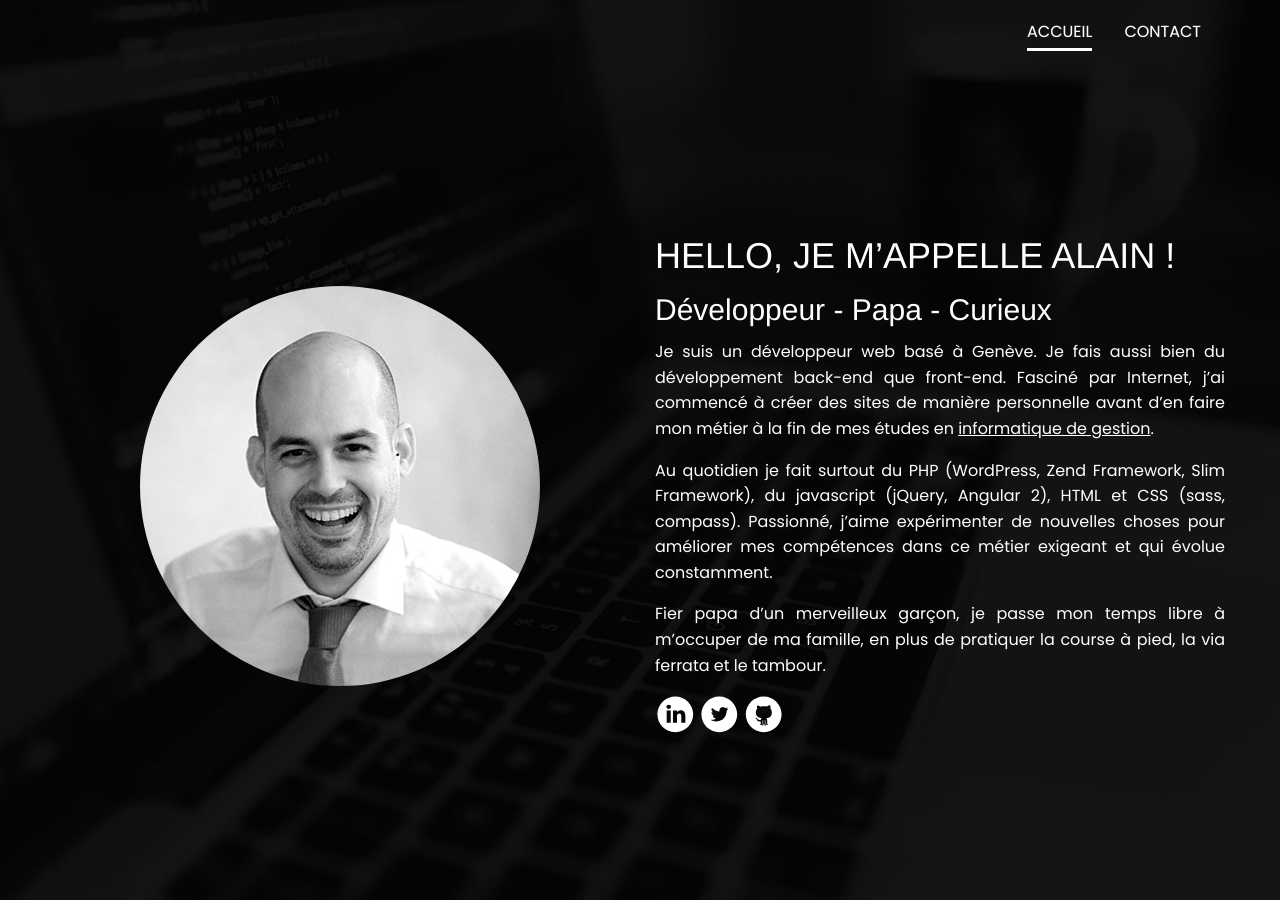
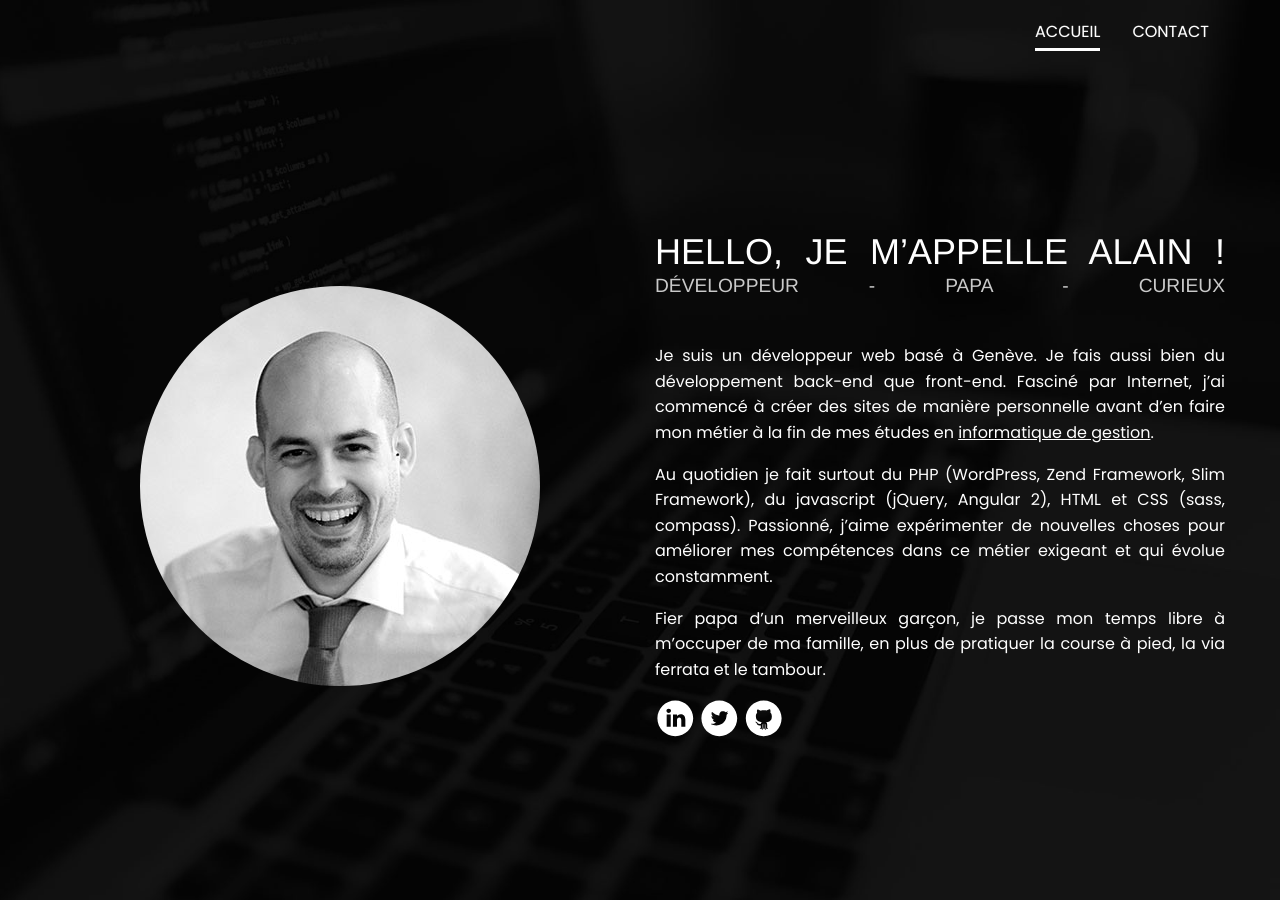
Before and after one commit to gallib/gallib.github.io, a Jekyll site: the page built from index.md, in a window 1280 px wide. Built offline with Jekyll 4.4.1, drawn with Linux system fonts in a browser that asks for light colours.

Commit message:
update style

```diff
--- a/_scss/_content.scss
+++ /dev/null
@@ -1,3 +0,0 @@
-.content-wrapper {
-    min-height:100%;
-}
--- a/_scss/_settings.scss
+++ b/_scss/_settings.scss
@@ -558,7 +558,7 @@ $tooltip-radius: $global-radius;
 // 36. Top Bar
 // -----------
 
-$topbar-padding: 0.5rem;
+$topbar-padding: 0.5rem 0;
 $topbar-background: transparent;
 $topbar-submenu-background: $topbar-background;
 $topbar-title-spacing: 1rem;
--- a/_scss/app.scss
+++ b/_scss/app.scss
@@ -50,7 +50,6 @@
 @include motion-ui-animations;
 
 // Theme files
-@import 'content';
 @import 'global';
 @import 'home';
 @import 'menu';
--- a/css/app.css
+++ b/css/app.css
@@ -3188,7 +3188,7 @@ table.hover tr:nth-of-type(even):hover {
         transform: translateY(-50%); }
 
 .top-bar {
-  padding: 0.5rem; }
+  padding: 0.5rem 0; }
   .top-bar::before, .top-bar::after {
     content: ' ';
     display: table; }
@@ -3925,9 +3925,6 @@ table.hover tr:nth-of-type(even):hover {
 .long-delay {
   animation-delay: 700ms !important; }
 
-.content-wrapper {
-  min-height: 100%; }
-
 body {
   background: url(../img/background.jpg) no-repeat center fixed;
   background-size: cover;
@@ -3940,8 +3937,21 @@ a {
 p {
   text-align: justify; }
 
-h1 {
-  text-transform: uppercase; }
+h1.title {
+  text-transform: uppercase;
+  margin-bottom: -1.5em; }
+
+h2.subtitle {
+  text-transform: uppercase;
+  color: #cacaca;
+  font-size: 1rem;
+  margin-bottom: 1rem; }
+
+h1.title:after,
+h2.subtitle-justify:after {
+  content: "";
+  display: inline-block;
+  width: 100%; }
 
 label {
   color: #fefefe; }
@@ -3958,11 +3968,12 @@ svg {
   svg path {
     fill: #fff; }
 
+.content-wrapper {
+  min-height: 100%; }
+
 @media screen and (min-width: 40em) {
-  .top-bar-wrapper {
-    width: 100%;
-    /*position:absolute;
-        top: 0;*/ } }
+  h2.subtitle {
+    font-size: 1.2rem; } }
 
 .profil-picture {
   padding-bottom: 1.5rem; }
```
Also changed, not shown: _scss/_global.scss (+26 -1 lines).
